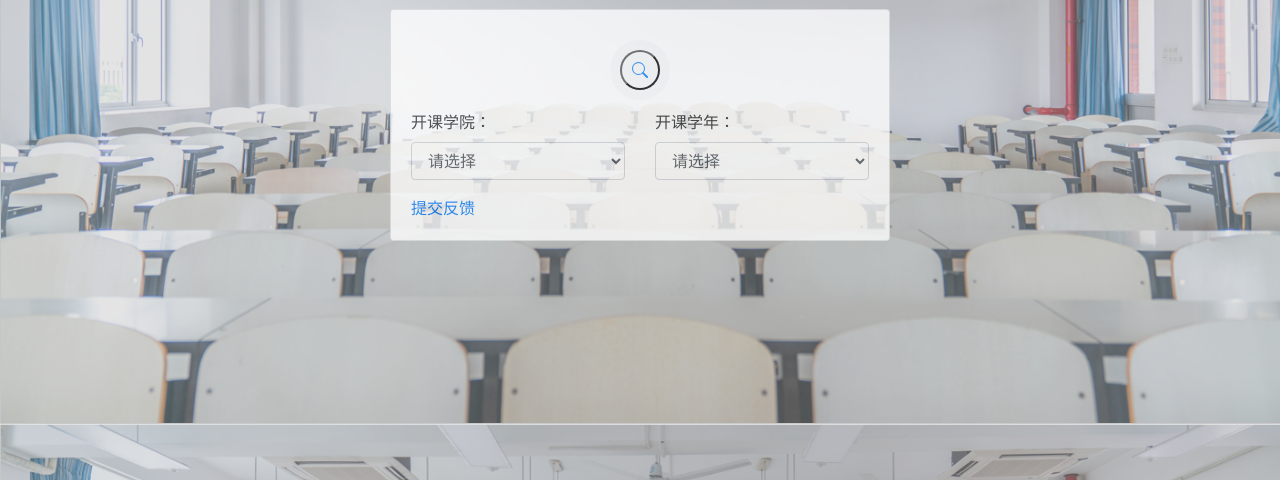
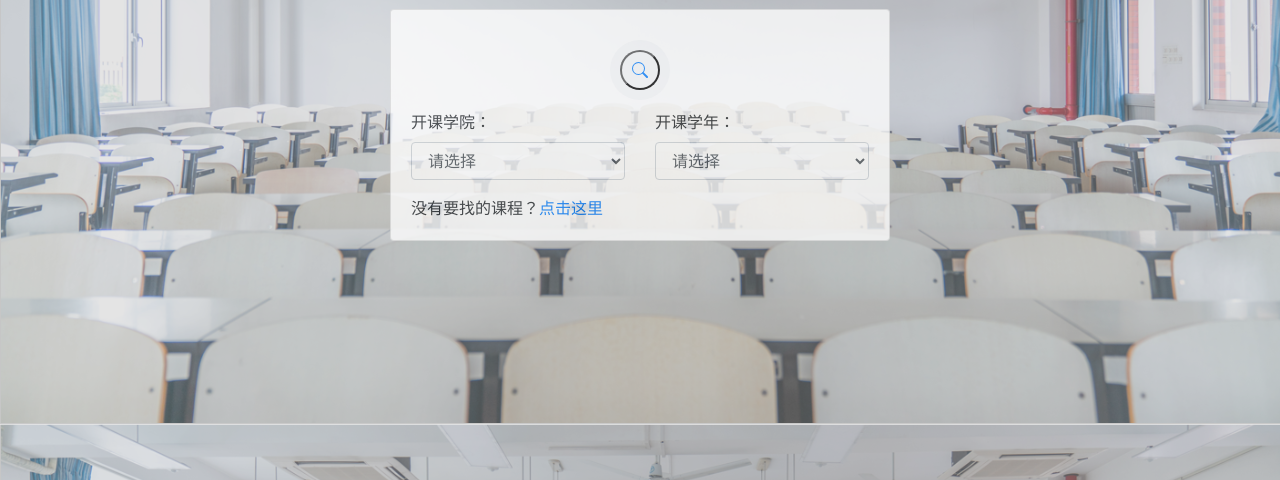
Before and after one commit to WSY-123/CourseDiscussion_1, a Django app: template templates/search/index.html in a window 1280 px wide. Shown: the part 197-677 px from the top of the page. Run offline with Django 3.2, Linux system fonts and the light colour scheme; the template is opened without the code that fills it, so the values that code supplies are empty; parts of the project's set-up code (start-up, migrations or seed data) failed here and were passed over; some libraries are stand-ins or nearby versions.

Commit message:
反馈语句

```diff
--- a/templates/search/index.html
+++ b/templates/search/index.html
@@ -57,7 +57,7 @@
         </div>
         </form>
 
-         <a href="{% url 'search:feedback' %} ">提交反馈</a>
+         没有要找的课程？<a href="{% url 'search:feedback' %} ">点击这里</a>
     </div>
     </div>
     </div>
```
